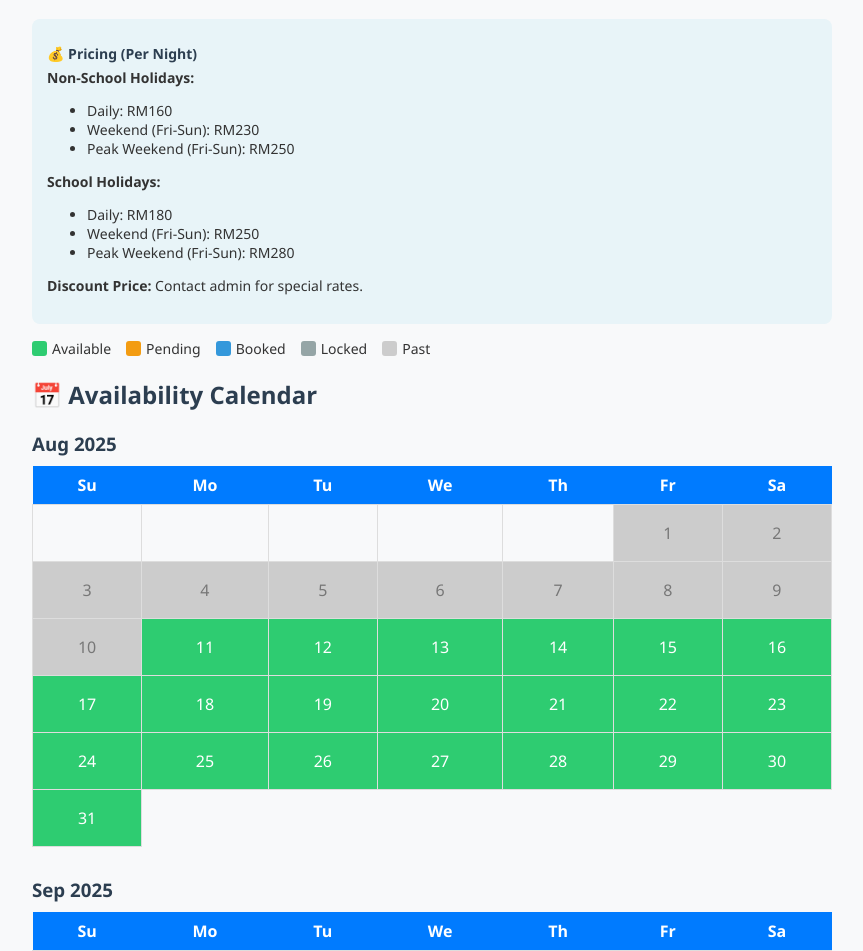
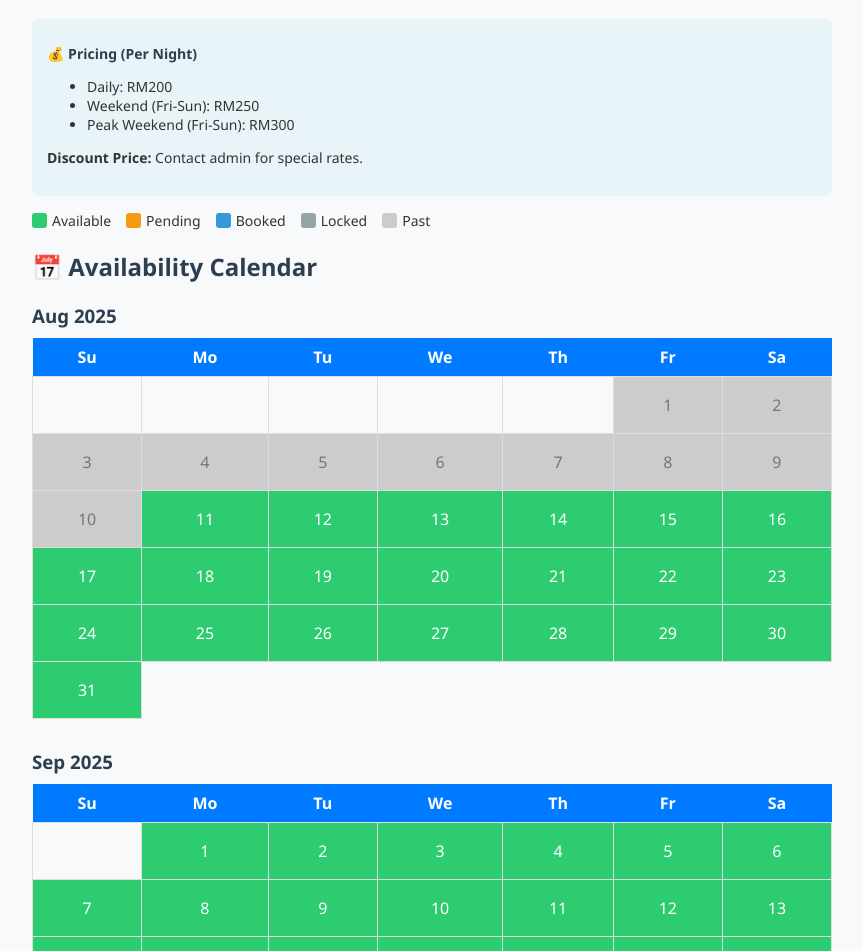
Before and after one commit to rota2903/tulips-booking, a plain HTML site: page TULIP4.html in a window 1280 px wide. Shown: the part 149-1100 px from the top of the page, without its empty margins (208-1071 px from the left). Drawn offline with Linux system fonts and the light colour scheme.

Commit message:
Update TULIP4.html

```diff
--- a/TULIP4.html
+++ b/TULIP4.html
@@ -143,17 +143,10 @@
   <!-- Price Information -->
   <div class="prices">
     <h4>💰 Pricing (Per Night)</h4>
-    <strong>Non-School Holidays:</strong>
     <ul>
-      <li>Daily: RM160</li>
-      <li>Weekend (Fri-Sun): RM230</li>
-      <li>Peak Weekend (Fri-Sun): RM250</li>
-    </ul>
-    <strong>School Holidays:</strong>
-    <ul>
-      <li>Daily: RM180</li>
+      <li>Daily: RM200</li>
       <li>Weekend (Fri-Sun): RM250</li>
-      <li>Peak Weekend (Fri-Sun): RM280</li>
+      <li>Peak Weekend (Fri-Sun): RM300</li>
     </ul>
     <p><strong>Discount Price:</strong> Contact admin for special rates.</p>
   </div>
@@ -205,7 +198,7 @@
   </div>
   <script>
     const STORAGE_KEY = 'unit4';
-    const ADMIN_PASSWORD = 'admin123';
+    const ADMIN_PASSWORD = '9TulipsCH';
     let selectedDates = []; // For customer booking
     let adminSelectedDates = []; // For admin lock/unlock
     const calendar = document.getElementById('calendar');
```
